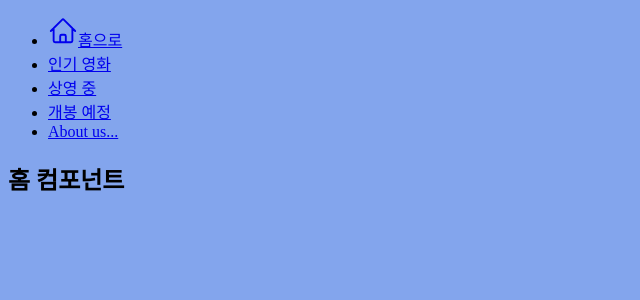
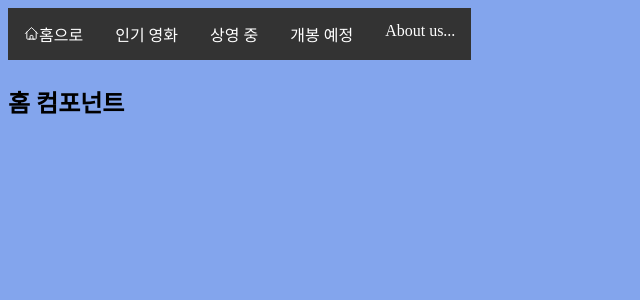
Before and after one commit to tmdwns9630/study_movie_app, a React (Create React App) app: page / in a window 1280 px wide. Shown: the top 300 px of the page, without its empty margins (0-640 px from the left). Built offline with nearby package versions, Linux system fonts and the light colour scheme.

Commit message:
Menu.css 1차 완성

```diff
--- a/src/components/Menu.css
+++ b/src/components/Menu.css
@@ -0,0 +1,24 @@
+ul {
+  list-style-type: none;
+  background-color: #333;
+  color: white;
+  display: inline-block;
+  margin: 0;
+  padding: 0;
+}
+
+li {
+  float: left;
+}
+
+li a {
+  display: block;
+  color: white;
+  text-align: center;
+  padding: 14px 16px;
+  text-decoration: double;
+}
+
+li a:hover {
+  background-color: #111;
+}
--- a/src/components/Menu.js
+++ b/src/components/Menu.js
@@ -26,7 +26,7 @@
                 strokeWidth="1.5"
                 stroke="currentColor"
                 className="w-6 h-6"
-                width={30}
+                width={15}
               >
                 <path
                   strokeLinecap="round"
```
